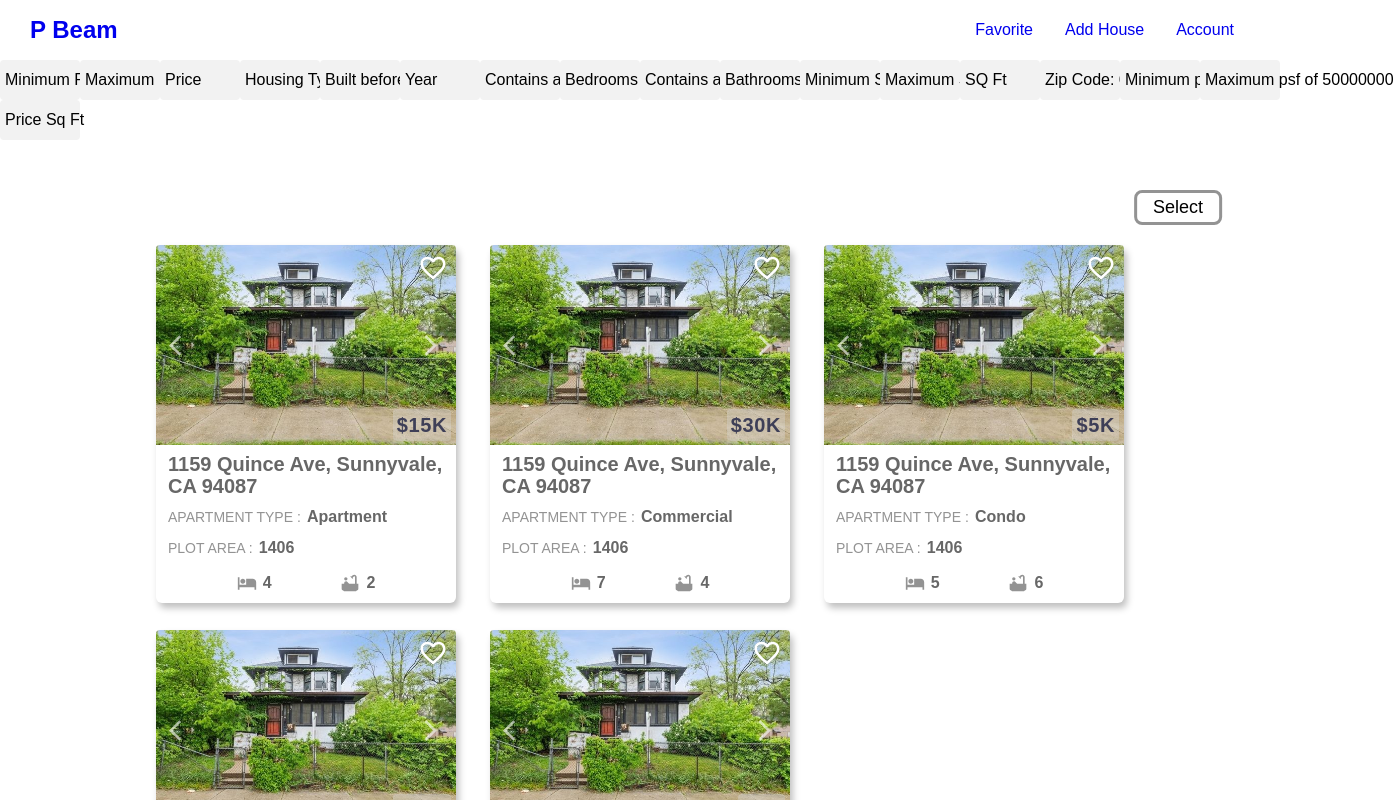
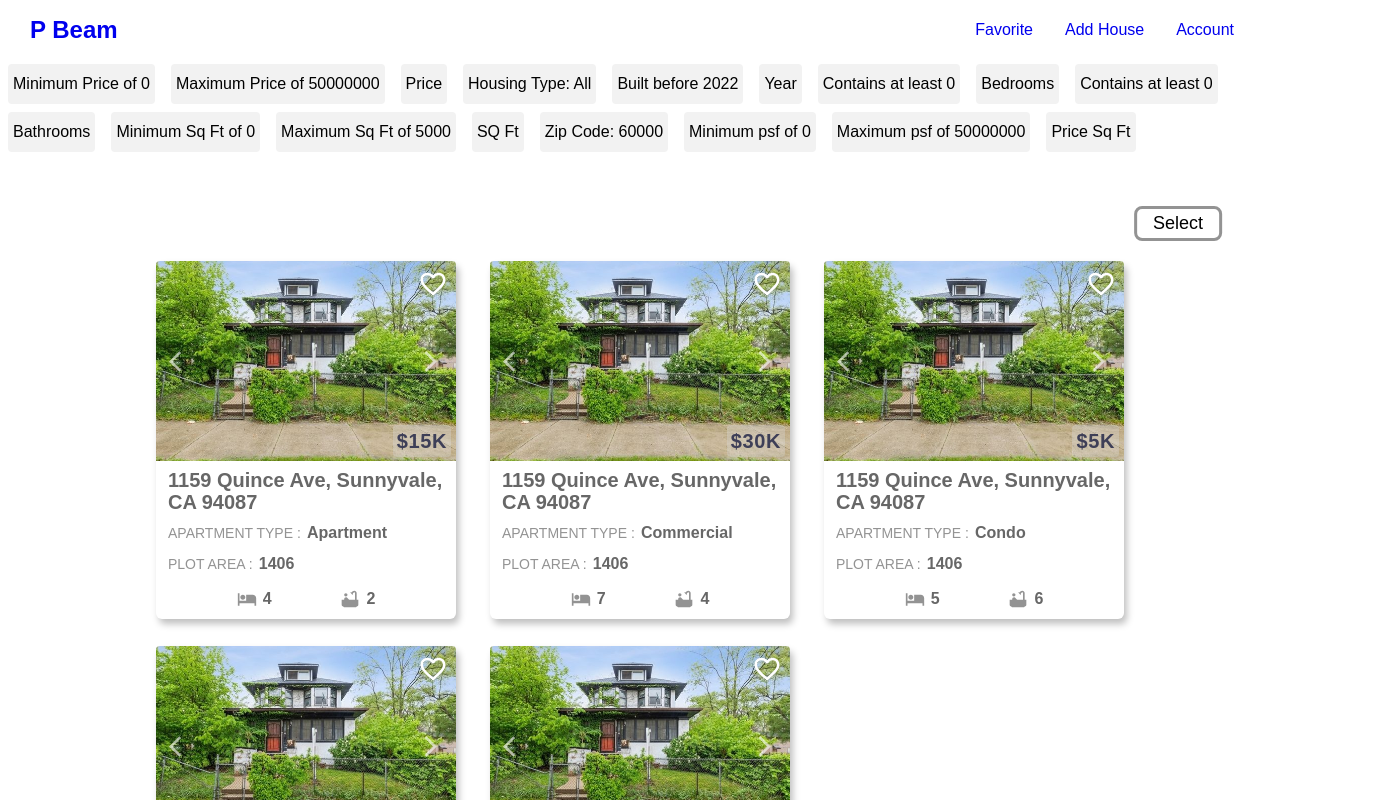
Before and after one commit to Web-Dev-Problems/pb-mini-project-2, a React (Create React App) app: page / in a window 1280 px wide. Shown: the top 800 px of the page, 1394 px wide, since content can reach past the window. Built offline with nearby package versions, Linux system fonts and the light colour scheme.

Commit message:
Add basic styling for filter component
Co-Authored-By: Joshtray <23462200+Joshtray@users.noreply.github.com>

```diff
--- a/src/components/Filter.js
+++ b/src/components/Filter.js
@@ -146,9 +146,10 @@ const FilterContainer = styled.ul`
         background-color: rgb(242 242 242);
         border-radius: 4px;
         // margin: 0 4px 4px 4px;
-        width: 80px;
+        width: max-content;
         display: flex;
         cursor: pointer;
+        margin: 4px 8px;
         flex-direction: row;
         align-items: center;
         height: 30px;
```
